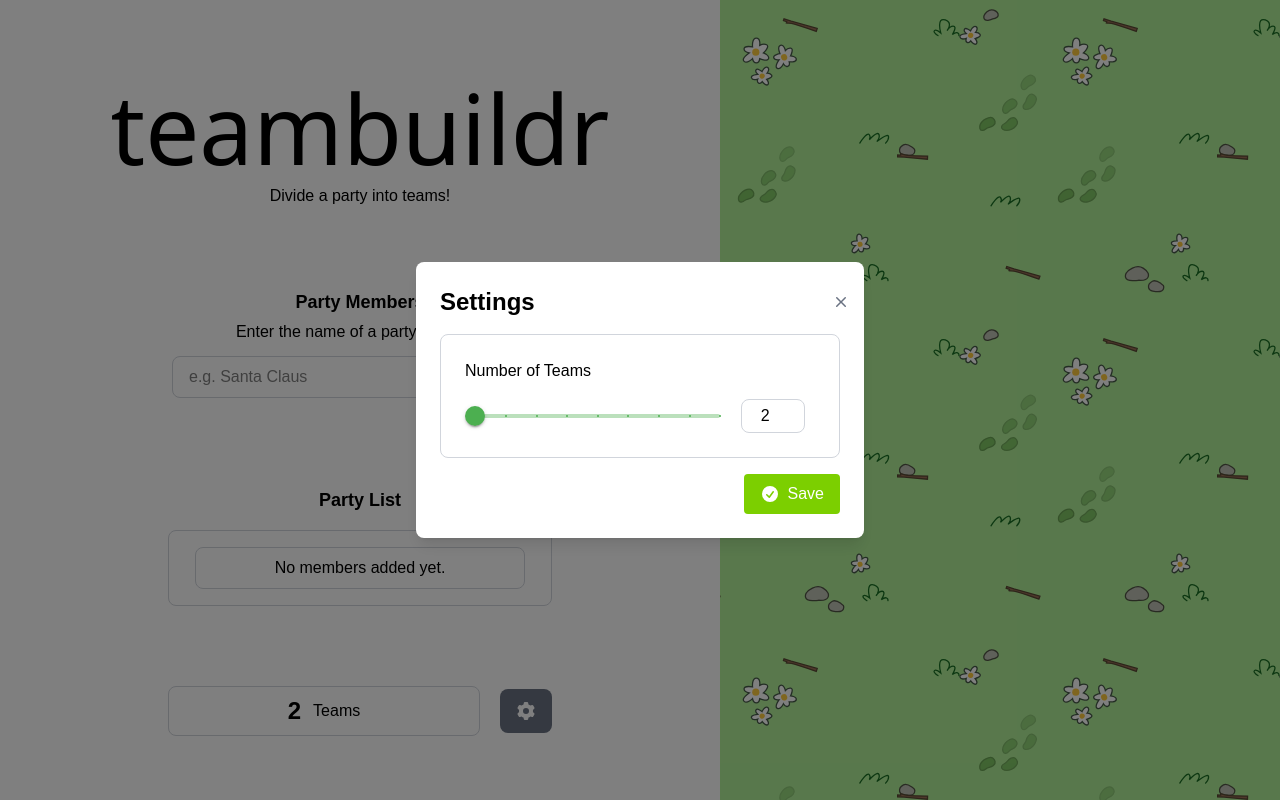
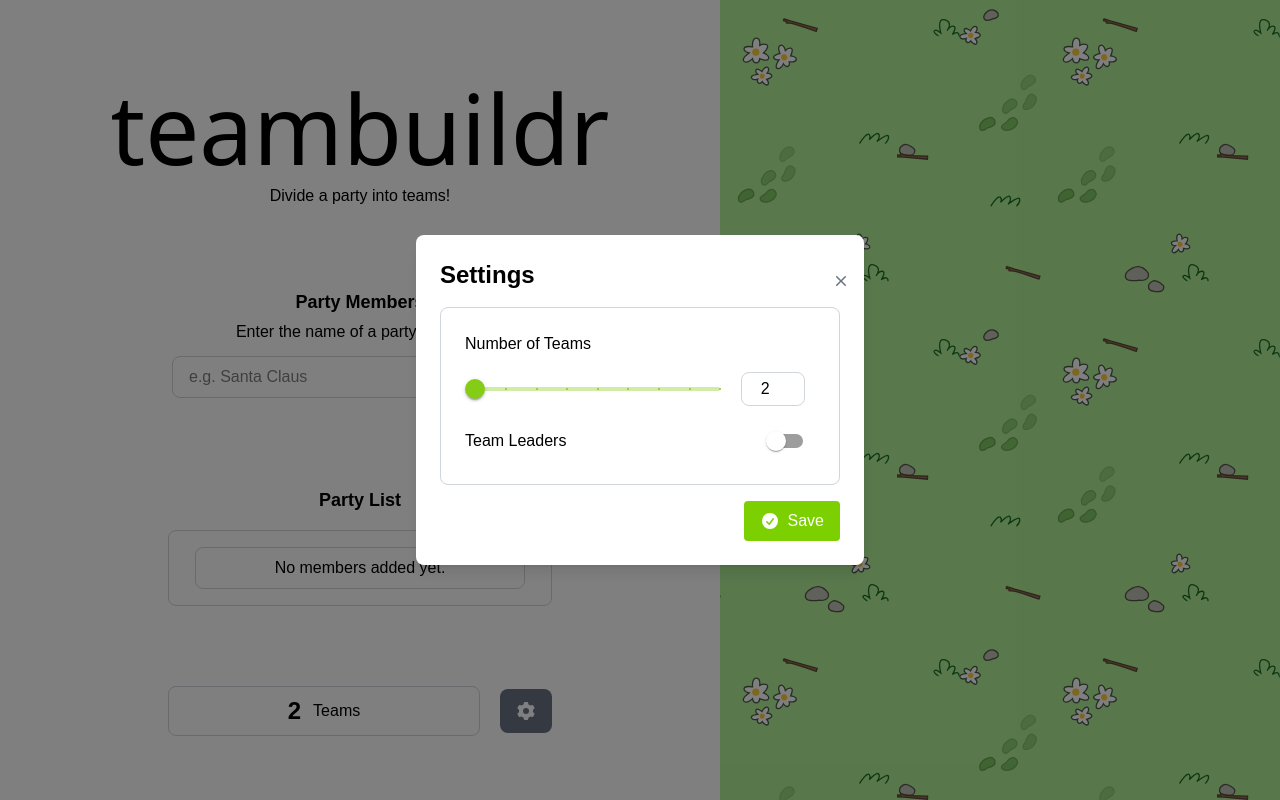
Before and after one commit to francizesperanza/teambuildr, a React (Vite) app: page / in a window 1280 px wide. Both pictures are taken after a click on the button 526 px from the left and 711 px from the top of the page. Shown: the top 800 px of the page. Built offline with nearby package versions, Linux system fonts and the light colour scheme; a web font is replaced by a local one.

Commit message:
added enable team leaders settings

```diff
--- a/src/Home.jsx
+++ b/src/Home.jsx
@@ -10,6 +10,7 @@ import Footer from './Footer.jsx';
 function Home() {
   const [members, setMembers] = useState([]);
   const [numTeams, setNumTeams] = useState(2);
+  const [leadersEnabled, setLeadersEnabled] = useState(false);
   const [isSettingsOpen, setIsSettingsOpen] = useState(false);
   const navigate = useNavigate();
 
@@ -19,6 +20,7 @@ function Home() {
     if (currentSettings) {
       const settings = JSON.parse(currentSettings);
       setNumTeams(settings.numTeams);
+      setLeadersEnabled(settings.leadersEnabled);
     }
     if (stored) {
       setMembers(JSON.parse(stored));
@@ -70,7 +72,7 @@ function Home() {
     }
 
     localStorage.setItem('members', JSON.stringify(members));
-    navigate('/result', { state: {members: members, numTeams: numTeams}});
+    navigate('/result', { state: {members: members, numTeams: numTeams, leadersEnabled: leadersEnabled} });
   }
 
   return (
@@ -110,7 +112,10 @@ function Home() {
           </div>
           <button onClick={() => setIsSettingsOpen(true)} type="button" className="flex justify-center items-center bg-gray-500 px-4 py-3 rounded-lg text-white" id="team-count-btn">
             <Cog6ToothIcon className="h-5 w-5 inline" /></button>
-          <SettingsModal isOpen={isSettingsOpen} updateSettings={(newNum) => setNumTeams(newNum)} onClose={() => setIsSettingsOpen(false)} />
+          <SettingsModal isOpen={isSettingsOpen} updateSettings={(settings) => {
+            setNumTeams(settings.numTeams);
+            setLeadersEnabled(settings.leadersEnabled);
+          }} onClose={() => setIsSettingsOpen(false)} />
         </div>
         <div>
             <button onClick={buildTeams} type="button" className="bg-blue-500 px-6 py-3 rounded-lg text-white" id="generate-btn">Build Teams</button>
--- a/src/Result.jsx
+++ b/src/Result.jsx
@@ -14,13 +14,14 @@ function Result() {
     const {state} = useLocation();
     const members = state?.members;
     const teamNumber = state?.numTeams;
+    const leadersEnabled = state?.leadersEnabled;
     const [teams, setTeams] = useState([]);
     const [animating, setAnimating] = useState(true);
-
     const [teamNames, setTeamNames] = useState([]);
     const [teamColors, setTeamColors] = useState([]);
+    const [leaderIndexes, setLeaderIndexes] = useState([]);
+    const [error, setError] = useState(null);
     const [loading, setLoading] = useState(true);
-    const [error, setError] = useState(null);
 
     const teamColorMap = {
         'Red': 'rgb(226, 59, 59)',
@@ -62,6 +63,17 @@ function Result() {
         return arr;
     };
 
+    const randomizeLeaders = (arr) => {
+        let leaderIndexes = [];
+        let array = arr.slice();
+        for (let i = 0; i < teamNumber; i++) {
+            const randomIndex = Math.floor(Math.random() * array[i].length);
+            leaderIndexes.push(randomIndex);
+        }
+        console.log(leaderIndexes);
+        return leaderIndexes;
+    };
+
     const randomizeTeamColors = () => {
         const colors = Object.entries(teamColorMap);
         let selectedColors = [];
@@ -75,6 +87,7 @@ function Result() {
         console.log(selectedColors);
         return selectedColors;
     };
+
 
     const randomize = (arr) => {
         let array = arr.slice();
@@ -118,13 +131,19 @@ function Result() {
         });
     }
 
+    // on page load, randomize teams and store in local storage
     useEffect(() => {
         const randomizedTeams = randomize(members);
         setTeams(randomizedTeams);
+        if(leadersEnabled) {
+            const leaders = randomizeLeaders(randomizedTeams);
+            setLeaderIndexes(leaders);
+            localStorage.setItem('leaderIndexes', JSON.stringify(leaders));
+        }
         localStorage.setItem('teams', JSON.stringify(randomizedTeams));
     },[members]);
 
-    // fetch random animal words from word API
+    // fetch random animal words from word API then randomize team colors
     useEffect(() => {
         fetch('https://random-words-api.kushcreates.com/api?language=en&category=animals&type=capitalized&words='+teamNumber)
         .then(response => {
@@ -158,7 +177,7 @@ function Result() {
             <div id="teams-container" className='flex justify-center items-center gap-2 overflow-visible w-[85%] h-auto'>
                 <div id="team-member-section" className='overflow-visible flex flex-wrap flex-row gap-4 items-center justify-center'>
                     {teams.length > 0 && teams.map((team, index) => (
-                        <Teamsheet key={index} teamColor={teamColors?.[index]} teamName={teamNames[index]} members={team} animating={animating} setAnimating={setAnimating} />
+                        <Teamsheet key={index} teamColor={teamColors?.[index]} teamName={teamNames[index]} leader={leaderIndexes?.[index]} members={team} animating={animating} setAnimating={setAnimating} />
                     ))}
                 </div>
             </div>
--- a/src/SettingsModal.jsx
+++ b/src/SettingsModal.jsx
@@ -2,6 +2,7 @@ import {useEffect, useState} from 'react'
 import Modal from './Modal';
 import { CheckCircleIcon } from '@heroicons/react/20/solid';
 import Slider from '@mui/material/Slider';
+import { Switch } from '@mui/material';
 
 function SettingsModal({isOpen, onClose, updateSettings}) {
     const [settings, setSettings] = useState();
@@ -15,11 +16,13 @@ function SettingsModal({isOpen, onClose, updateSettings}) {
 
     const saveSettings = () => {
         const numTeams = parseInt(document.querySelector('input[type="number"]').value);
+        const leadersEnabled = document.querySelector('input[type="checkbox"]').checked;
         const settings = {
-            numTeams: numTeams
+            numTeams: numTeams,
+            leadersEnabled: leadersEnabled
         };
         localStorage.setItem('settings', JSON.stringify(settings));
-        updateSettings(numTeams);
+        updateSettings(settings);
         onClose();
     }
     return (
@@ -31,7 +34,7 @@ function SettingsModal({isOpen, onClose, updateSettings}) {
 
                         <div className='text-left w-full flex-1'>Number of Teams</div>
                         <div className='flex items-center justify-around w-full'>
-                            <Slider aria-label="Small steps"
+                            <Slider aria-label="team size slider"
                             value={settings?.numTeams || 2}
                             onChange={(e, newValue) => setSettings({...settings, numTeams: newValue})}
                             step={1}
@@ -41,11 +44,24 @@ function SettingsModal({isOpen, onClose, updateSettings}) {
                             valueLabelDisplay="auto"
                             sx={{
                                 maxWidth: '70%',
-                                color: 'success.light'
+                                color: 'rgb(132, 204, 22)'
                             }}></Slider>
                             <input type="number" min={2} max={10} value={settings?.numTeams || 2}
                                 onChange={(e) => setSettings({...settings, numTeams: parseInt(e.target.value)})}
                                 className="w-16 text-center border border-gray-300 rounded-lg px-2 py-1" disabled/>
+                        </div>
+
+                        <div className='flex items-center justify-around w-full'>
+                            <div className='text-left w-full flex-1'>Team Leaders</div>
+                            <Switch checked={settings?.leadersEnabled || false} onChange={(e) => setSettings({...settings, leadersEnabled: e.target.checked})}
+                                sx={{
+                                    '& .MuiSwitch-switchBase.Mui-checked': {
+                                    color: 'rgb(132, 204, 22)',
+                                    },
+                                    '& .MuiSwitch-switchBase.Mui-checked + .MuiSwitch-track': {
+                                    backgroundColor: 'rgb(132, 204, 22)',
+                                    },
+                            }}/>
                         </div>
                     </div>
                 </div>
--- a/src/Teamsheet.jsx
+++ b/src/Teamsheet.jsx
@@ -10,7 +10,6 @@ function Teamsheet({members, teamColor, teamName, leader, animating, setAnimatin
   const root = useRef(null);
 
   const [sprites, setSprites] = useState([]);
-  leader = 0;
 
   const minX = -window.innerWidth / 2 + 100;
   const minY = -window.innerHeight / 2 + 100;
```
